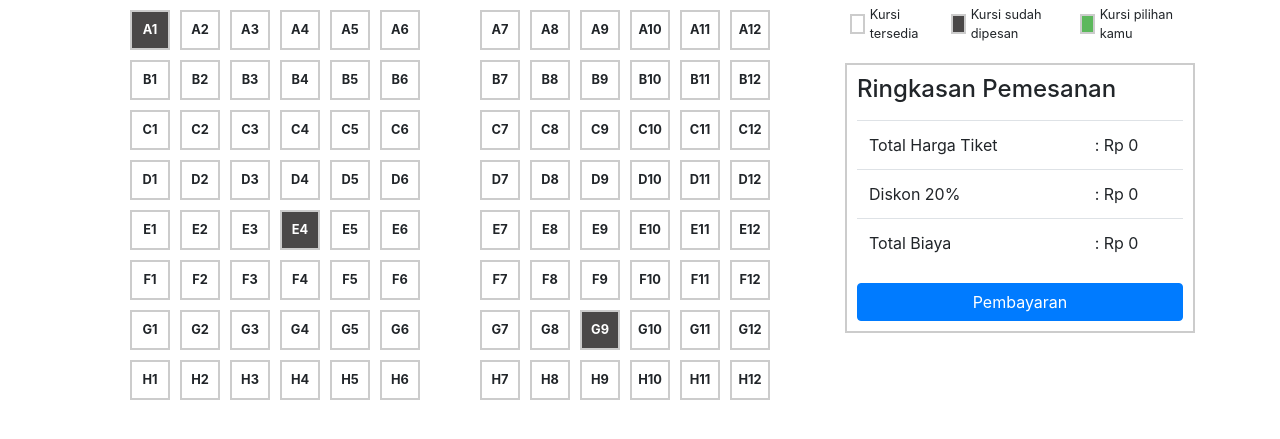
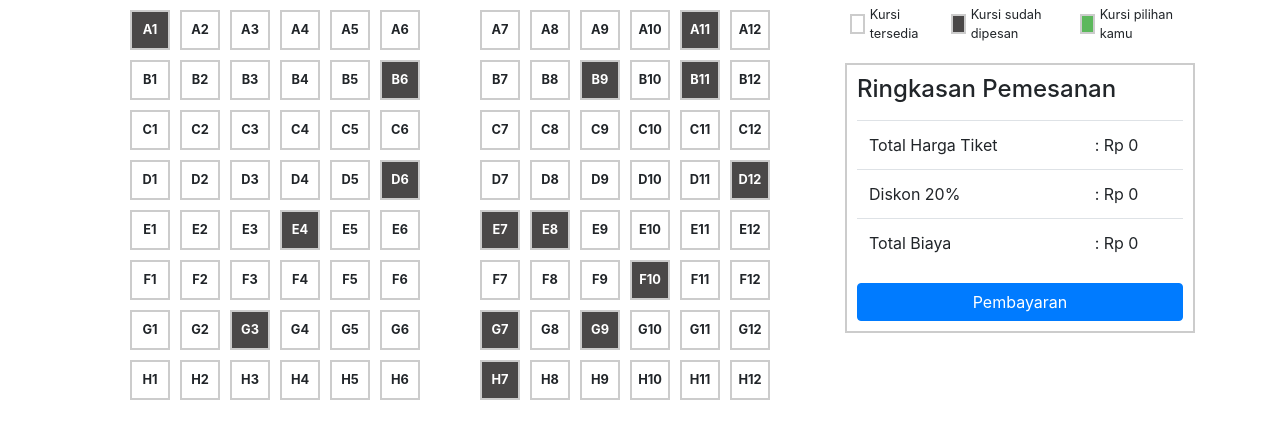
Before and after one commit to fajaregafirmansyah/tiket-bioskop, a plain HTML site: page pilih_tempat_duduk.html in a window 1280 px wide. Shown: the part 131-570 px from the top of the page. Drawn offline with nearby package versions, Linux system fonts and the light colour scheme.

Commit message:
change 3 seat to 15 seat booked

```diff
--- a/pilih_tempat_duduk.html
+++ b/pilih_tempat_duduk.html
@@ -157,7 +157,7 @@
             }
 
             var bookedSeats = [];
-            while (bookedSeats.length < 3) {
+            while (bookedSeats.length < 15) {
                 var randomSeat = Math.floor(Math.random() * seats.length);
                 if (seats[randomSeat].status !== 'spacer' && bookedSeats.indexOf(randomSeat) === -1) {
                     bookedSeats.push(randomSeat);
```
